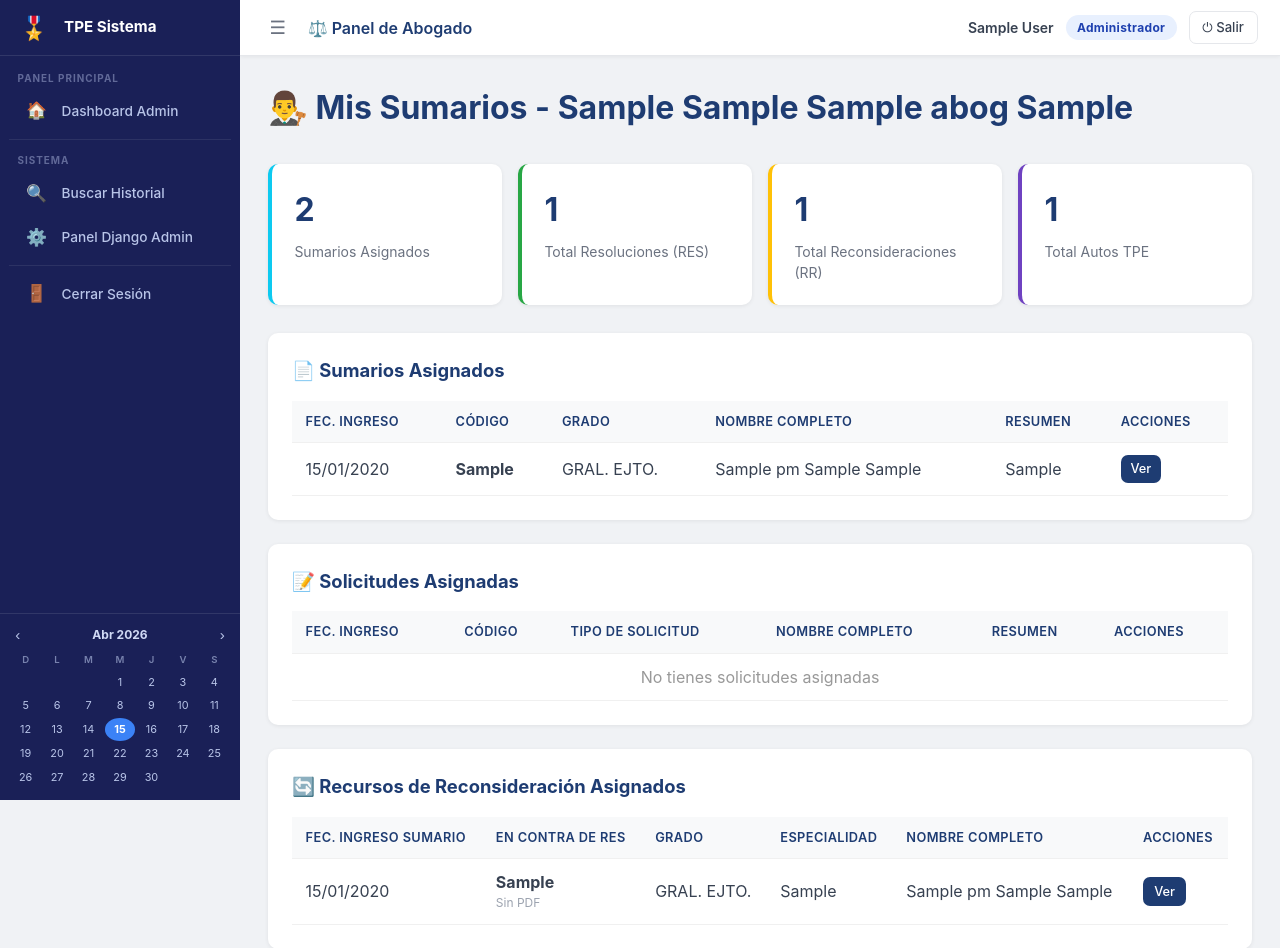
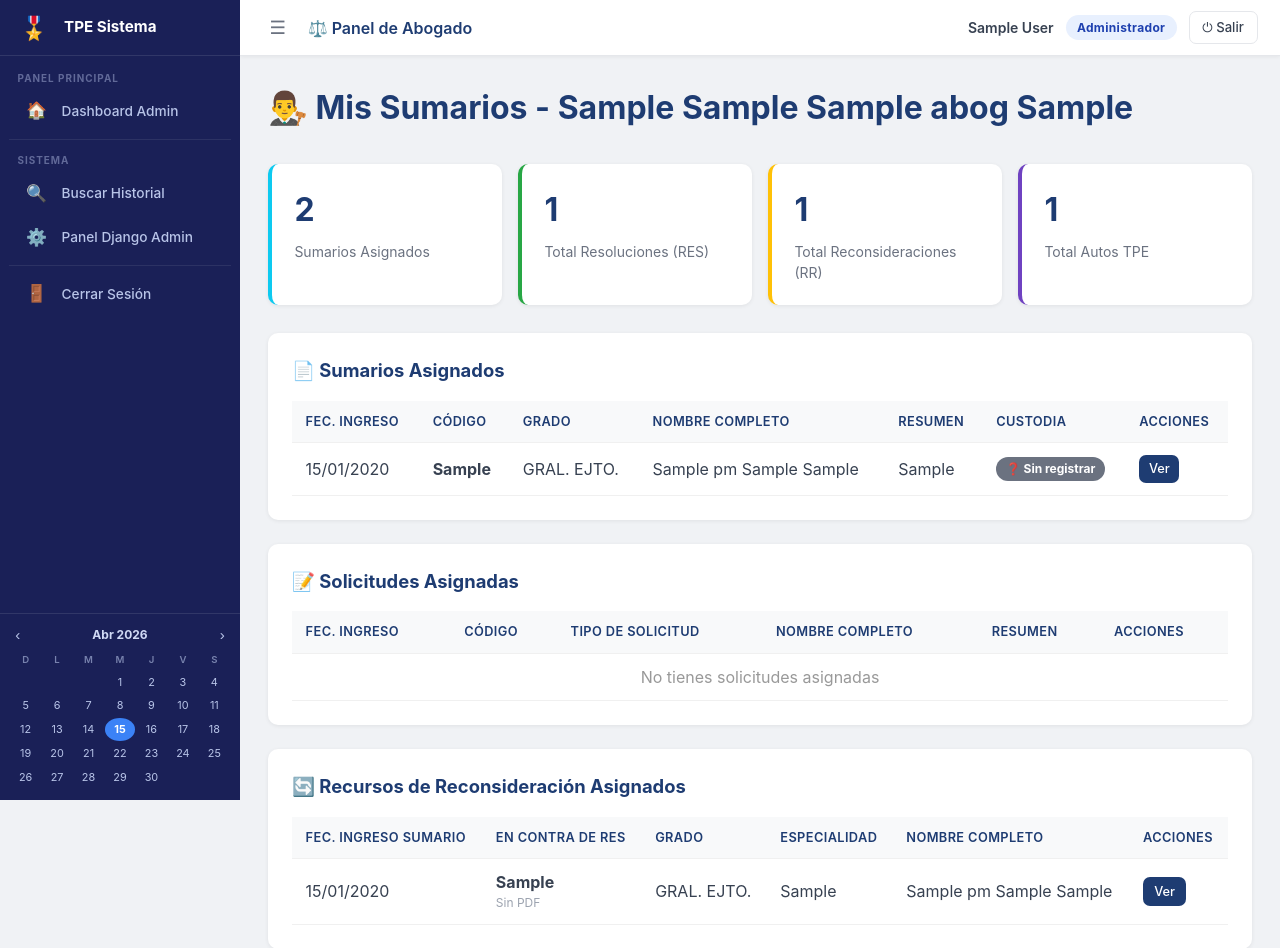
Before and after one commit to taicon-code/tpe_prueba, a Django app: page /abogado/dashboard/ in a window 1280 px wide. Shown: the top 948 px of the page. Run offline with Django 5.2, Linux system fonts and the light colour scheme; a user stored in the database is signed in; tables that the repository leaves empty hold one stand-in row (values such as "Sample post").

Commit message:
feat: Dashboard mejorado con columnas de custodia y fase
- Dashboard administrativo: mostrar Custodio actual y Fase para cada SIM
- Dashboard abogado: indicador visual "📂 Conmigo" si tiene custodia activa
- Agregar URLs comentadas para futuras vistas de custodia Admin2 (Fase 2)
- Agregar URLs comentadas para historial de sumarios (Fase 2)

Co-Authored-By: Claude Haiku 4.5 <noreply@anthropic.com>

```diff
--- a/tpe_app/templates/tpe_app/dashboard_abogado.html
+++ b/tpe_app/templates/tpe_app/dashboard_abogado.html
@@ -42,6 +42,7 @@
                 <th>Grado</th>
                 <th>Nombre Completo</th>
                 <th>Resumen</th>
+                <th>Custodia</th>
                 <th>Acciones</th>
             </tr>
         </thead>
@@ -53,6 +54,18 @@
                 <td>{{ sim.militares.first.PM_GRADO|default:"-" }}</td>
                 <td>{{ sim.militares.first.PM_NOMBRE|default:"" }} {{ sim.militares.first.PM_PATERNO|default:"" }} {{ sim.militares.first.PM_MATERNO|default:"" }}</td>
                 <td>{{ sim.SIM_RESUM|truncatewords:8 }}</td>
+                {# ✅ NUEVO v3.1: Mostrar si tiene custodia activa #}
+                <td style="font-size: 0.85rem;">
+                    {% with c=sim.custodio_actual %}
+                        {% if c and c.abog.abog_id == abogado.abog_id %}
+                            <span class="badge" style="background: #10b981; color: #fff; font-size: 0.75rem;">📂 Conmigo</span>
+                        {% elif c %}
+                            <span class="badge" style="background: #f97316; color: #fff; font-size: 0.75rem;">📭 Con otro</span>
+                        {% else %}
+                            <span class="badge" style="background: #6b7280; color: #fff; font-size: 0.75rem;">❓ Sin registrar</span>
+                        {% endif %}
+                    {% endwith %}
+                </td>
                 <td>
                     <a href="{% url 'abogado_sumario_detalle' sim.pk %}" class="btn" style="font-size: 0.8rem; padding: 0.3rem 0.6rem;">Ver</a>
                 </td>
```
Also changed, not shown: tpe_app/urls.py (+9 -0 lines).
